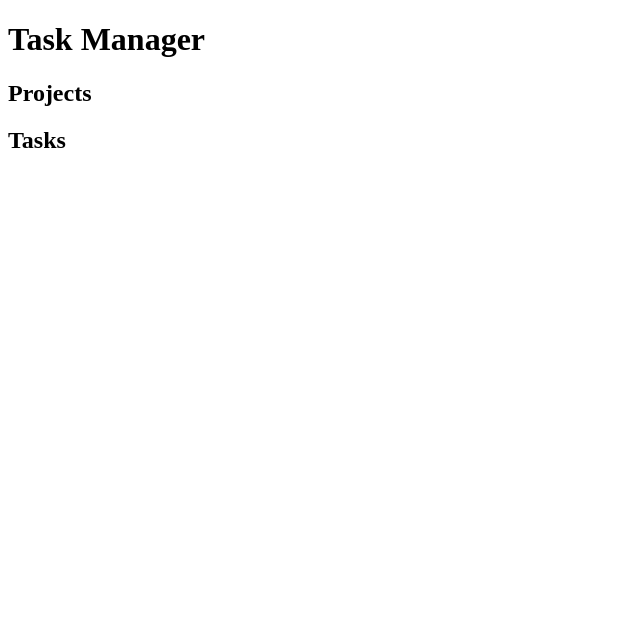
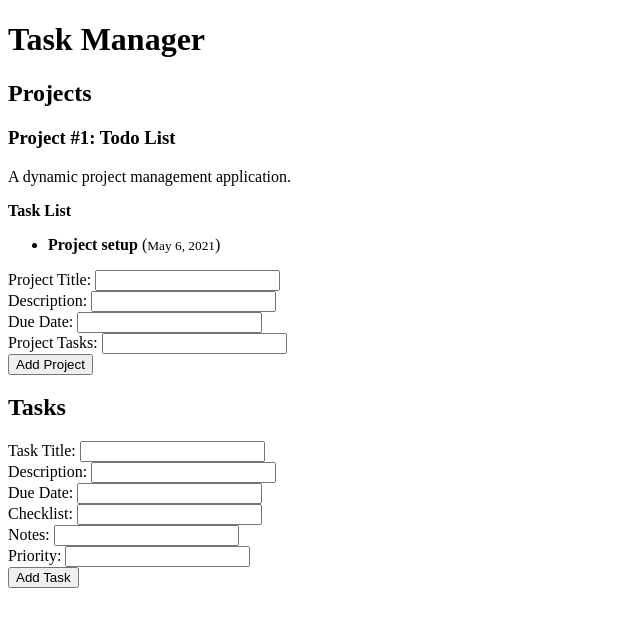
Before and after one commit to alto4/TaskManager, a website with bundled scripts: page dist/index.html in a window 1280 px wide. Shown: the whole page, without its empty margins (0-640 px from the left). Built offline with nearby package versions, Linux system fonts and the light colour scheme.

Commit message:
Added sample project/tasks, and began entry forms for each.

```diff
--- a/src/Task.js
+++ b/src/Task.js
@@ -17,6 +17,10 @@ class Task {
     this.checklist = checklist;
     this.complete = complete;
   }
+
+  toggleComplete() {
+    this.complete = !this.complete;
+  }
 }
 
 module.exports = { Task };
--- a/src/index.js
+++ b/src/index.js
@@ -2,7 +2,10 @@
 import { Task } from "./Task";
 import { Project } from "./Project";
 
-let tasks = document.querySelector("#tasks");
+let projects = [];
+let allTasks = [];
+let projectsContainer = document.querySelector("#projects");
+let tasksContainer = document.querySelector("#tasks");
 
 // Sample project creation
 let testProject = new Project(
@@ -22,5 +25,38 @@ let task1 = new Task(
   []
 );
 
+projects.push(testProject);
 testProject.tasks.push(task1);
-console.log(testProject);
+task1.toggleComplete();
+console.log(projects);
+
+// displayProjects
+function displayProjects() {
+  let index = 1;
+  projects.forEach((project) => {
+    let projectDisplay = `
+    <div className="project-card">
+      <h3>Project #${index}: ${project.title}</h3>
+      <p>${project.description}</p>
+      <strong>Task List</strong>
+      <ul>
+        ${project.tasks.map((task) => {
+          return `<li><strong>${task.title}</strong> (<small>${task.dueDate}</small>)</li>`;
+        })}
+      </ul>
+    </div>
+  `;
+    projectsContainer.innerHTML += projectDisplay;
+  });
+}
+
+displayProjects();
+
+// displayAllTasks
+projects.map((project) => {
+  project.tasks.map((task) => {
+    allTasks.push(task.title);
+  });
+});
+
+console.log(allTasks);
```
Also changed, not shown: dist/index.html, dist/main.js.
